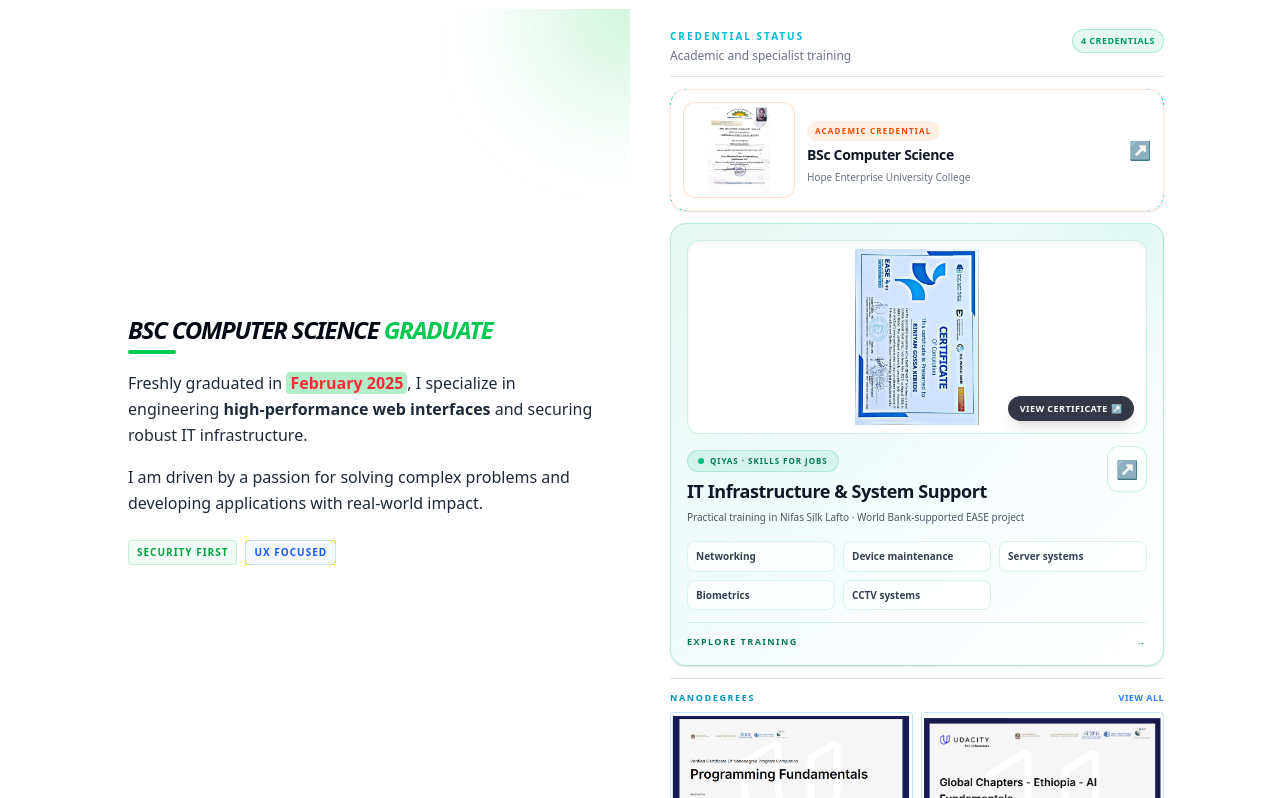
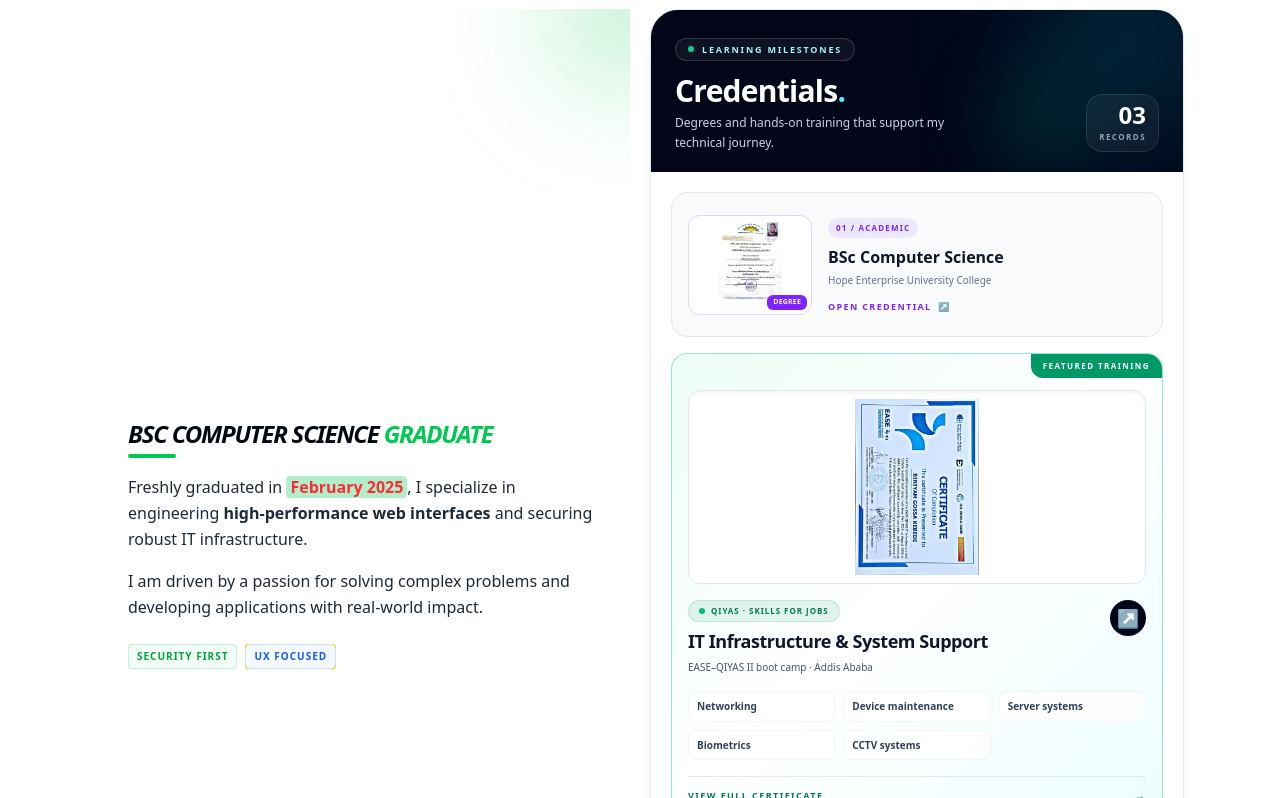
Before and after one commit to bnmgossa/biniyamgossa, a React (Vite) app: page / in a window 1280 px wide. Shown: the part 862-1660 px from the top of the page. Built offline with nearby package versions, Linux system fonts and the light colour scheme.

Commit message:
Redesign portfolio credentials into a premium certificate gallery

```diff
--- a/src/components/sections/About.jsx
+++ b/src/components/sections/About.jsx
@@ -93,36 +93,45 @@ const About = () => {
               </div>
             </div>
           </div>
-          {/*certeficates */}
-          <div className="glass-card col-span-2 md:col-span-1 w-full overflow-hidden p-4 md:p-5">
-            <div className="flex items-start justify-between gap-3 border-b border-black/10 pb-3">
+          {/* ================= PREMIUM CREDENTIALS GALLERY ================= */}
+          <div className="relative col-span-2 md:col-span-1 overflow-hidden rounded-[1.75rem] border border-slate-200 bg-white shadow-xl shadow-slate-900/5 dark:border-white/10 dark:bg-slate-950">
+            <div className="absolute inset-x-0 top-0 h-1 bg-gradient-to-r from-cyan-400 via-emerald-400 to-violet-500" />
+            <div className="relative overflow-hidden bg-slate-950 px-5 pb-5 pt-6 text-white sm:px-6">
+              <div className="pointer-events-none absolute -right-8 -top-14 h-44 w-44 rounded-full bg-cyan-400/20 blur-3xl" />
+              <div className="pointer-events-none absolute bottom-0 right-24 h-24 w-24 rounded-full bg-emerald-400/15 blur-2xl" />
+              <div className="relative flex items-end justify-between gap-3">
                 <div>
-                <p className="text-[10px] font-black uppercase tracking-[0.2em] text-cyan-500">Credential Status</p>
-                <p className="mt-1 text-xs text-gray-500">Academic and specialist training</p>
+                  <span className="inline-flex items-center gap-2 rounded-full border border-white/15 bg-white/5 px-3 py-1 text-[9px] font-bold uppercase tracking-[0.2em] text-cyan-200">
+                    <span className="h-1.5 w-1.5 rounded-full bg-emerald-400" />
+                    Learning milestones
+                  </span>
+                  <h3 className="mt-3 text-2xl font-black tracking-tight sm:text-3xl">Credentials<span className="text-cyan-300">.</span></h3>
+                  <p className="mt-1 max-w-xs text-xs leading-relaxed text-slate-300">Degrees and hands-on training that support my technical journey.</p>
                 </div>
-              <span className="shrink-0 rounded-full border border-emerald-500/25 bg-emerald-500/10 px-2 py-1 text-[9px] font-black uppercase tracking-wider text-emerald-600">
-                4 credentials
-              </span>
+                <div className="shrink-0 rounded-2xl border border-white/10 bg-white/5 px-3 py-2 text-right backdrop-blur">
+                  <span className="block text-2xl font-black leading-none">{certificateData.length.toString().padStart(2, '0')}</span>
+                  <span className="mt-1 block text-[8px] font-bold uppercase tracking-[0.18em] text-slate-400">Records</span>
+                </div>
+              </div>
             </div>
 
-            <div className="space-y-3 border-b border-black/10 py-3">
+            <div className="space-y-4 p-4 sm:p-5">
               {degreeCertificate && (
                 <button
                   type="button"
                   onClick={() => setActiveCert(degreeCertificate)}
-                  className="group flex w-full items-center gap-3 rounded-2xl border border-orange-500/15 bg-white/70 dark:bg-gray-900/80 p-3 text-left shadow-sm transition-all duration-300 hover:-translate-y-0.5 hover:border-orange-500/40 hover:shadow-lg"
+                  className="group grid w-full grid-cols-[104px_minmax(0,1fr)] items-center gap-4 rounded-2xl border border-slate-200 bg-slate-50 p-3 text-left transition-all duration-300 hover:-translate-y-0.5 hover:border-violet-300 hover:bg-violet-50/60 hover:shadow-lg dark:border-white/10 dark:bg-white/[0.03] dark:hover:border-violet-400/40 dark:hover:bg-violet-400/5 sm:grid-cols-[124px_minmax(0,1fr)] sm:p-4"
                 >
-                  <img
-                    src={degreeCertificate.img}
-                    alt="BSc degree certificate"
-                    className="h-20 w-24 shrink-0 rounded-xl border border-orange-500/20 bg-white p-1 object-contain sm:h-24 sm:w-28"
-                  />
-                  <span className="min-w-0 flex-1">
-                    <span className="mb-1 inline-flex rounded-full bg-orange-500/10 px-2 py-1 text-[8px] font-black uppercase tracking-[0.15em] text-orange-600">Academic credential</span>
-                    <span className="block text-sm font-black tracking-tight text-gray-900 dark:text-white">BSc Computer Science</span>
-                    <span className="mt-1 block text-[10px] leading-relaxed text-gray-500">Hope Enterprise University College</span>
+                  <span className="relative flex h-[86px] items-center justify-center overflow-hidden rounded-xl border border-violet-200 bg-white p-1.5 dark:border-white/10 sm:h-[100px]">
+                    <img src={degreeCertificate.img} alt="BSc degree certificate" className="h-full w-full object-contain transition-transform duration-300 group-hover:scale-105" loading="lazy" />
+                    <span className="absolute bottom-1 right-1 rounded-md bg-violet-600 px-1.5 py-0.5 text-[7px] font-black uppercase tracking-wide text-white">Degree</span>
                   </span>
-                  <span className="shrink-0 text-lg text-orange-500 transition-transform group-hover:translate-x-1" aria-hidden="true">↗</span>
+                  <span className="min-w-0 py-1">
+                    <span className="inline-flex rounded-full bg-violet-500/10 px-2 py-1 text-[8px] font-black uppercase tracking-[0.15em] text-violet-600 dark:text-violet-300">01 / Academic</span>
+                    <span className="mt-2 block text-sm font-black leading-snug text-slate-900 dark:text-white sm:text-base">BSc Computer Science</span>
+                    <span className="mt-1 block text-[10px] leading-relaxed text-slate-500 dark:text-slate-400">Hope Enterprise University College</span>
+                    <span className="mt-3 inline-flex items-center gap-1.5 text-[9px] font-black uppercase tracking-[0.15em] text-violet-600 transition-all group-hover:gap-2.5 dark:text-violet-300">Open credential <span aria-hidden="true">↗</span></span>
+                  </span>
                 </button>
               )}
 
@@ -130,88 +139,56 @@ const About = () => {
                 <button
                   type="button"
                   onClick={() => setActiveCert(infrastructureCertificate)}
-                  className="group relative w-full overflow-hidden rounded-2xl border border-emerald-500/25 bg-gradient-to-br from-emerald-500/10 via-cyan-500/5 to-white/70 p-4 text-left shadow-sm transition-all duration-300 hover:-translate-y-0.5 hover:border-emerald-500/50 hover:shadow-xl"
+                  className="group relative w-full overflow-hidden rounded-2xl border border-emerald-300/70 bg-gradient-to-br from-emerald-50 via-white to-cyan-50 p-3 text-left transition-all duration-300 hover:-translate-y-0.5 hover:border-emerald-400 hover:shadow-xl hover:shadow-emerald-900/10 dark:border-emerald-400/20 dark:from-emerald-400/[0.08] dark:via-slate-900 dark:to-cyan-400/[0.06] sm:p-4"
                 >
-                  <span className="pointer-events-none absolute -right-8 -top-10 h-28 w-28 rounded-full bg-emerald-400/20 blur-3xl transition-all duration-500 group-hover:bg-emerald-400/35" />
-                  <span className="relative mb-3 block overflow-hidden rounded-xl border border-emerald-500/20 bg-white p-2 shadow-inner">
-                    <img
-                      src={infrastructureCertificate.img}
-                      alt="QIYAS IT Infrastructure and System Support training certificate"
-                      className="h-36 w-full object-contain transition-transform duration-300 group-hover:scale-[1.02] sm:h-44"
-                      loading="lazy"
-                    />
-                    <span className="absolute bottom-3 right-3 rounded-full bg-slate-950/80 px-3 py-1.5 text-[9px] font-bold uppercase tracking-wider text-white shadow-lg">
-                      View certificate ↗
+                  <span className="absolute right-0 top-0 rounded-bl-xl bg-emerald-600 px-3 py-1.5 text-[8px] font-black uppercase tracking-[0.18em] text-white">Featured training</span>
+                  <span className="mb-3 mt-5 block overflow-hidden rounded-xl border border-slate-200 bg-white p-2 shadow-inner dark:border-white/10">
+                    <img src={infrastructureCertificate.img} alt="QIYAS IT Infrastructure and System Support training certificate" className="h-36 w-full object-contain transition-transform duration-500 group-hover:scale-[1.025] sm:h-44" loading="lazy" />
                   </span>
+                  <span className="flex items-start justify-between gap-3">
+                    <span className="min-w-0">
+                      <span className="inline-flex items-center gap-1.5 rounded-full border border-emerald-600/15 bg-emerald-600/10 px-2.5 py-1 text-[8px] font-black uppercase tracking-[0.12em] text-emerald-700 dark:text-emerald-300">
+                        <span className="h-1.5 w-1.5 rounded-full bg-emerald-500" /> QIYAS · Skills for Jobs
                       </span>
-                  <span className="relative flex items-start justify-between gap-3">
-                    <span className="min-w-0">
-                      <span className="mb-2 inline-flex items-center gap-1.5 rounded-full border border-emerald-500/20 bg-emerald-500/10 px-2.5 py-1 text-[8px] font-black uppercase tracking-[0.12em] text-emerald-700">
-                        <span className="h-1.5 w-1.5 rounded-full bg-emerald-500" />
-                        QIYAS · Skills for Jobs
+                      <span className="mt-2 block text-base font-black leading-tight tracking-tight text-slate-900 dark:text-white sm:text-lg">IT Infrastructure &amp; System Support</span>
+                      <span className="mt-1.5 block text-[10px] leading-relaxed text-slate-600 dark:text-slate-300">EASE–QIYAS II boot camp · Addis Ababa</span>
                     </span>
-                      <span className="block text-base font-black leading-tight tracking-tight text-gray-900 dark:text-white sm:text-lg">IT Infrastructure &amp; System Support</span>
-                      <span className="mt-1.5 block text-[10px] leading-relaxed text-gray-600">Practical training in Nifas Silk Lafto · World Bank-supported EASE project</span>
+                    <span className="mt-1 flex h-9 w-9 shrink-0 items-center justify-center rounded-full bg-slate-950 text-lg text-white transition-transform duration-300 group-hover:translate-x-1 dark:bg-emerald-400 dark:text-slate-950" aria-hidden="true">↗</span>
                   </span>
-                    <span className="shrink-0 rounded-xl border border-emerald-500/20 bg-white/70 p-2 text-lg text-emerald-600 transition-transform group-hover:translate-x-0.5" aria-hidden="true">↗</span>
-                  </span>
-
-                  <span className="relative mt-4 grid grid-cols-2 gap-2 sm:grid-cols-3">
-                    {[
-                      'Networking',
-                      'Device maintenance',
-                      'Server systems',
-                      'Biometrics',
-                      'CCTV systems',
-                    ].map((skill) => (
-                      <span key={skill} className="rounded-lg border border-emerald-500/15 bg-white/75 dark:bg-gray-900/80 px-2 py-2 text-[9px] font-bold leading-tight text-gray-700 dark:text-gray-200 sm:text-[10px]">
-                        {skill}
-                      </span>
+                  <span className="mt-4 grid grid-cols-2 gap-2 sm:grid-cols-3">
+                    {['Networking', 'Device maintenance', 'Server systems', 'Biometrics', 'CCTV systems'].map((skill) => (
+                      <span key={skill} className="rounded-lg border border-emerald-900/5 bg-white/80 px-2 py-2 text-[9px] font-bold leading-tight text-slate-700 dark:border-white/10 dark:bg-white/[0.04] dark:text-slate-200 sm:text-[10px]">{skill}</span>
                     ))}
                   </span>
-                  <span className="relative mt-3 flex items-center justify-between border-t border-emerald-500/15 pt-3 text-[9px] font-black uppercase tracking-[0.16em] text-emerald-700">
-                    Explore training
-                    <span className="transition-transform group-hover:translate-x-1" aria-hidden="true">→</span>
+                  <span className="mt-4 flex items-center justify-between border-t border-emerald-900/10 pt-3 text-[9px] font-black uppercase tracking-[0.16em] text-emerald-700 dark:border-white/10 dark:text-emerald-300">
+                    View full certificate <span className="transition-transform group-hover:translate-x-1" aria-hidden="true">→</span>
                   </span>
                 </button>
               )}
-            </div>
 
               {nanodegreeCertificate && (
-              <div className="pt-3">
-                <div className="mb-2 flex items-center justify-between">
-                  <p className="text-[9px] font-black uppercase tracking-[0.18em] text-cyan-600">Nanodegrees</p>
-                  <button
-                    type="button"
-                    onClick={() => setActiveCert(nanodegreeCertificate)}
-                    className="text-[9px] font-black uppercase tracking-wider text-blue-500 hover:text-blue-700"
-                  >
-                    View all
-                  </button>
+                <div className="rounded-2xl border border-slate-200 p-3 dark:border-white/10 sm:p-4">
+                  <div className="mb-3 flex items-center justify-between gap-2">
+                    <div>
+                      <p className="text-[9px] font-black uppercase tracking-[0.18em] text-cyan-600 dark:text-cyan-300">Online learning</p>
+                      <p className="mt-1 text-xs font-bold text-slate-800 dark:text-slate-100">Udacity certificates</p>
+                    </div>
+                    <button type="button" onClick={() => setActiveCert(nanodegreeCertificate)} className="rounded-full border border-cyan-500/20 px-3 py-1.5 text-[8px] font-black uppercase tracking-wider text-cyan-700 transition-colors hover:bg-cyan-500 hover:text-white dark:text-cyan-300">View all ↗</button>
                   </div>
                   <div className="grid grid-cols-2 gap-2">
                     {nanodegreeCertificate.subDegrees?.map((degree) => {
                       const degreeImage = degree.links?.find((link) => link.type === 'image');
-
                       return (
-                      <button
-                        key={degree.title}
-                        type="button"
-                        onClick={() => setSelectedImg(degreeImage?.target)}
-                        className="group relative overflow-hidden rounded-sm border border-cyan-500/20 bg-black/5 aspect-[16/9] cursor-zoom-in"
-                        aria-label={`View full ${degree.title} certificate image`}
-                      >
-                        <img src={degreeImage?.target} alt={`${degree.title} certificate`} className="h-full w-full object-cover object-top transition-transform duration-300 group-hover:scale-105" />
-                        <span className="absolute inset-x-0 bottom-0 bg-black/70 px-1.5 py-1 text-left text-[8px] font-bold uppercase tracking-wide text-white">
-                          {degree.title}
-                        </span>
+                        <button key={degree.title} type="button" onClick={() => setSelectedImg(degreeImage?.target)} className="group relative aspect-[16/10] cursor-zoom-in overflow-hidden rounded-xl border border-slate-200 bg-slate-100 dark:border-white/10 dark:bg-white/5" aria-label={`View full ${degree.title} certificate image`}>
+                          <img src={degreeImage?.target} alt={`${degree.title} certificate`} className="h-full w-full object-cover object-top transition-transform duration-300 group-hover:scale-105" loading="lazy" />
+                          <span className="absolute inset-x-0 bottom-0 bg-slate-950/80 px-2 py-2 text-left text-[8px] font-bold uppercase tracking-wide text-white">{degree.title}</span>
                         </button>
                       );
                     })}
                   </div>
                 </div>
               )}
-
+            </div>
           </div>
 
           {/* Info Stats Cards */}
```
Lines whose indentation alone changed are shown as unchanged.
